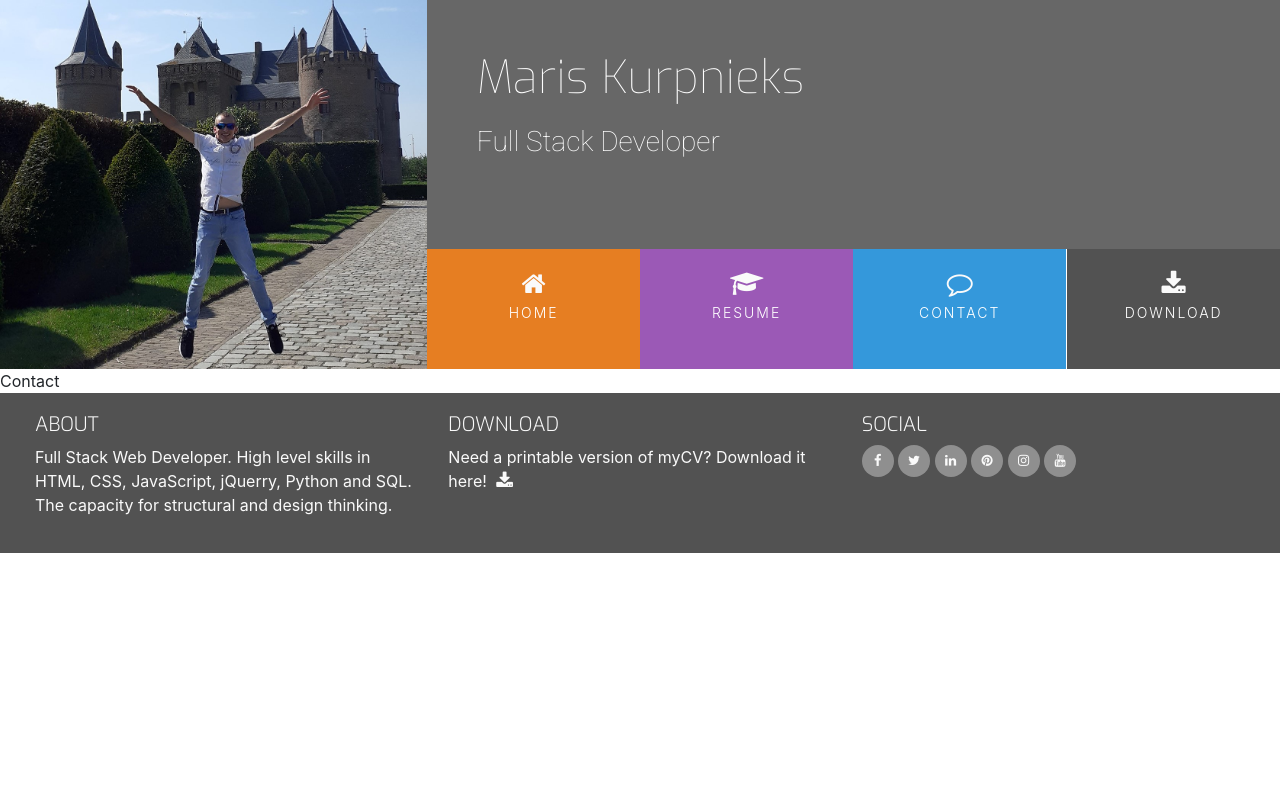
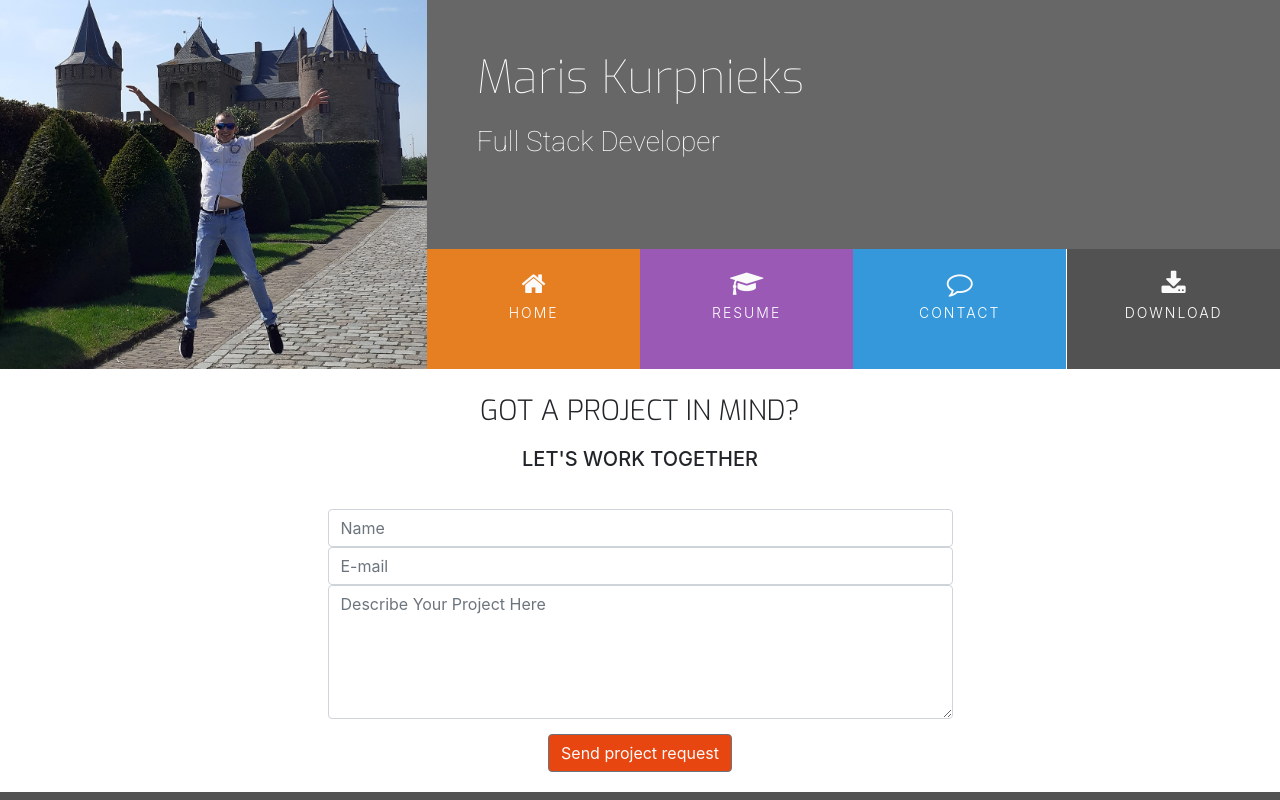
Before and after one commit to MarisKX/Resume, a plain HTML site: page contact.html in a window 1280 px wide. Shown: the top 800 px of the page. Drawn offline with nearby package versions, Linux system fonts and the light colour scheme.

Commit message:
Finished project v1.0

```diff
--- a/assets/css/style.css
+++ b/assets/css/style.css
@@ -33,6 +33,10 @@
 
 .bg-color-work-history {
     background-color: #9b59b6;
+}
+
+bg-color-contact{
+    background-color: #fff;
 }
 
 
@@ -339,3 +343,36 @@ footer{
 .history-items {
     margin-bottom: 30px;
 }
+
+/* ------------------------------------------------ Contact */
+
+.contact-heading {
+    font-family: "Exo", sans-serif;
+    font-weight: 300;
+    margin-top: 25px;
+    margin-bottom: 20px;
+}
+
+.center-form {
+    padding-top: 10px;
+    margin: 0 auto;
+    max-width: 70%;
+}
+
+button[type="submit"] {
+    margin-top: 15px;
+    margin-bottom: 20px;
+    color: #fafafa;
+    background-color: #e84610;
+}
+
+/* ------------------------------------------------ Media Queries */
+
+@media(min-width: 992px) {
+    .center-form {
+        padding-top: 30px;
+        min-height: 240px;
+        margin: 0 auto;
+        max-width: 50%;
+    }
+}
--- a/contact.html
+++ b/contact.html
@@ -36,7 +36,7 @@
                                 <a href="contact.html"><i class="fa fa-comment-o" aria-hidden="true"></i><span>Contact</span></a>
                             </li>
                             <li class="col-6 col-sm-3 list-inline-item ui-menu-color-download menuitem hvr-sweep-to-bottom">
-                                <a href="#"><i class="fa fa-download" aria-hidden="true"></i><span>Download</span></a>
+                                <a href="assets/cv/sample-cv.pdf" target="_blank"><i class="fa fa-download" aria-hidden="true"></i><span>Download</span></a>
                             </li>
                         </ul>
                     </div>
@@ -48,7 +48,26 @@
     </header>
 
     <section>
-        Contact
+        <div class="container-fluid">
+            <div class="row bg-color-contact">
+                <div class="col">
+                    <h3 class="contact-heading uppercase text-center">Got a project in mind?</h3>
+                    <h5 class="uppercase text-center">Let's work together</h5>
+                    <div class="center-form">
+                        <form>
+                            <input type="text" name="name" id="fullname" class="form-control" placeholder="Name" required>
+                            <input type="email" name="email" id="emailaddress" class="form-control" placeholder="E-mail" required>
+                            <textarea rows="5" name="projectsummary" id="projectsummary" class="form-control" placeholder="Describe Your Project Here" required></textarea>
+                            <div class="form-row text-center">
+                                <div class="col">
+                                    <button type="submit" class="btn btn-secondary">Send project request</button>
+                                </div>
+                            </div>
+                        </form>
+                    </div>
+                </div>
+            </div>
+        </div>
     </section>
 
     <footer class="container-fluid">
@@ -62,7 +81,7 @@
             <div class="col-sm-4">
                 <h5 class="uppercase general-sub">Download</h5>
                 <p class="inline-block">Need a printable version of myCV? Download it here!
-                    <a href="" target="_blank" class="cv-pdf">
+                    <a href="assets/cv/sample-cv.pdf" target="_blank" class="cv-pdf">
                         <i class="fa fa-download" aria-hidden="true"></i>
                         <span class="sr-only">Download link.</span>
                     </a>
```
Also changed, not shown: index.html (+2 -2 lines), resume.html (+2 -2 lines), 1 other file.
